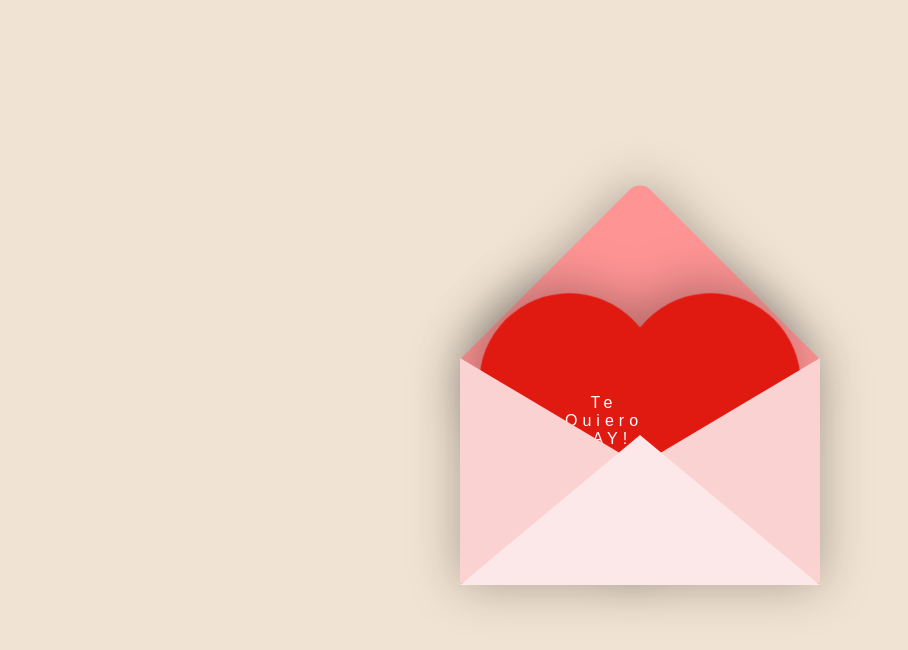
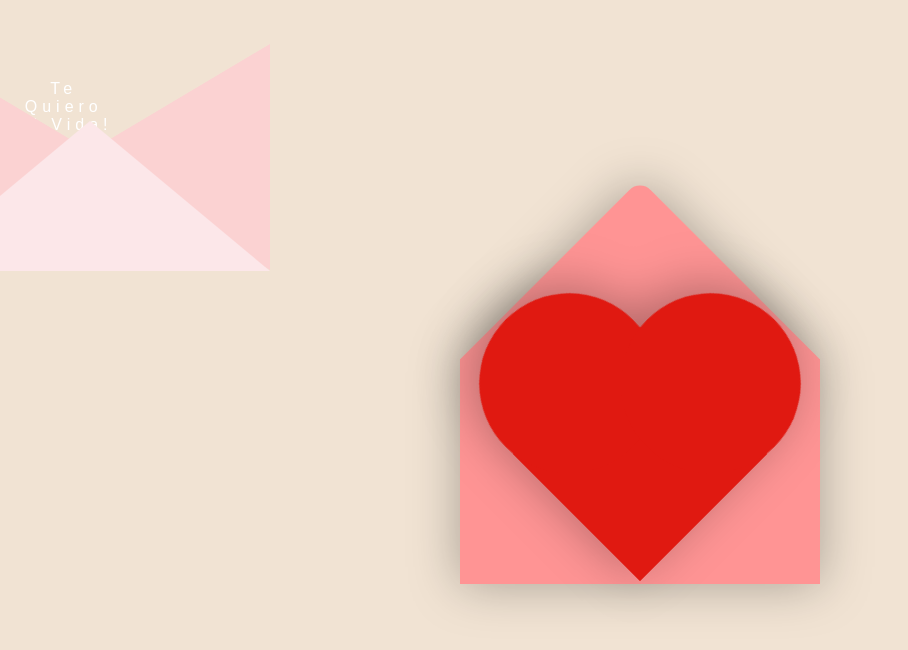
Before and after one commit to Ingcesar24/Carta-Amor-ingcesar24.github.io, a plain HTML site: page index.html in a window 1280 px wide. Shown: the whole page, without its empty margins (0-908 px from the left). Drawn offline with nearby package versions, Linux system fonts and the light colour scheme.

Commit message:
Update index.html

```diff
--- a/index.html
+++ b/index.html
@@ -9,10 +9,10 @@
 
 
 
-<div class="valentines-day">
+<div class="Mi Niña">
   <div class="envelope"></div>
   <div class="heart"></div>
-  <div class="text">Te <br>Quiero<br>DAY!</div>
+  <div class="text">Te <br>Quiero<br>Mi Vida!</div>
   <div class="front"></div>
 </div>
 
```
